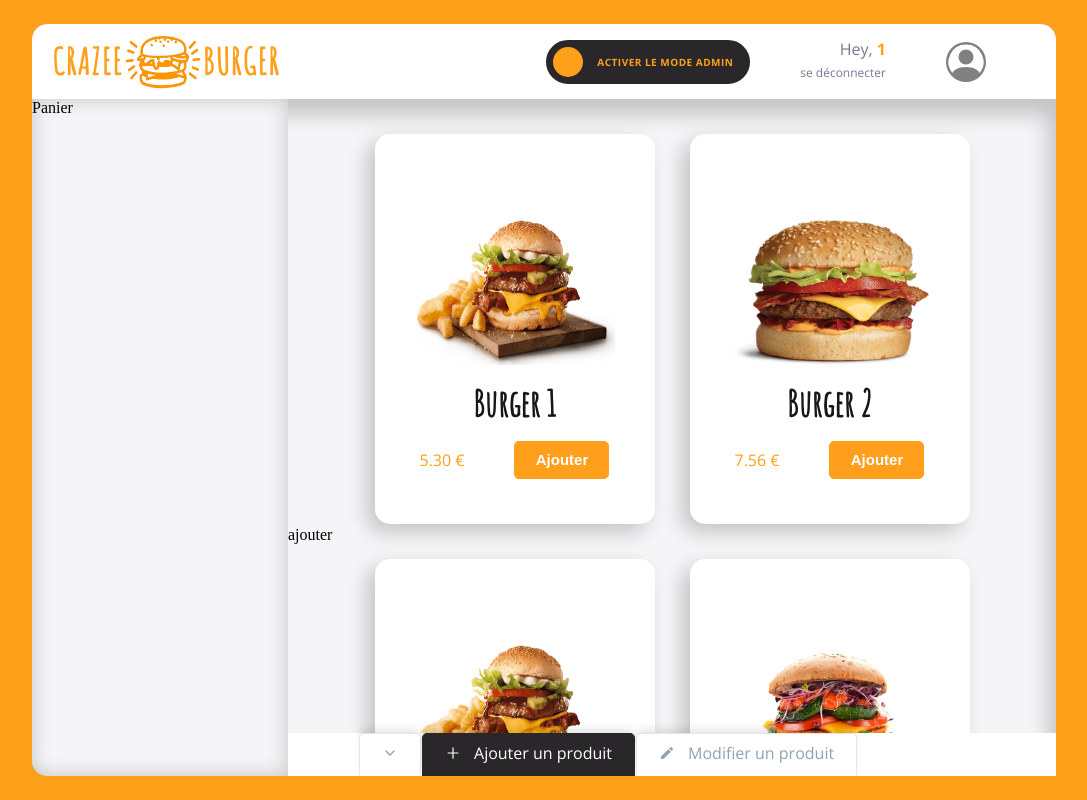
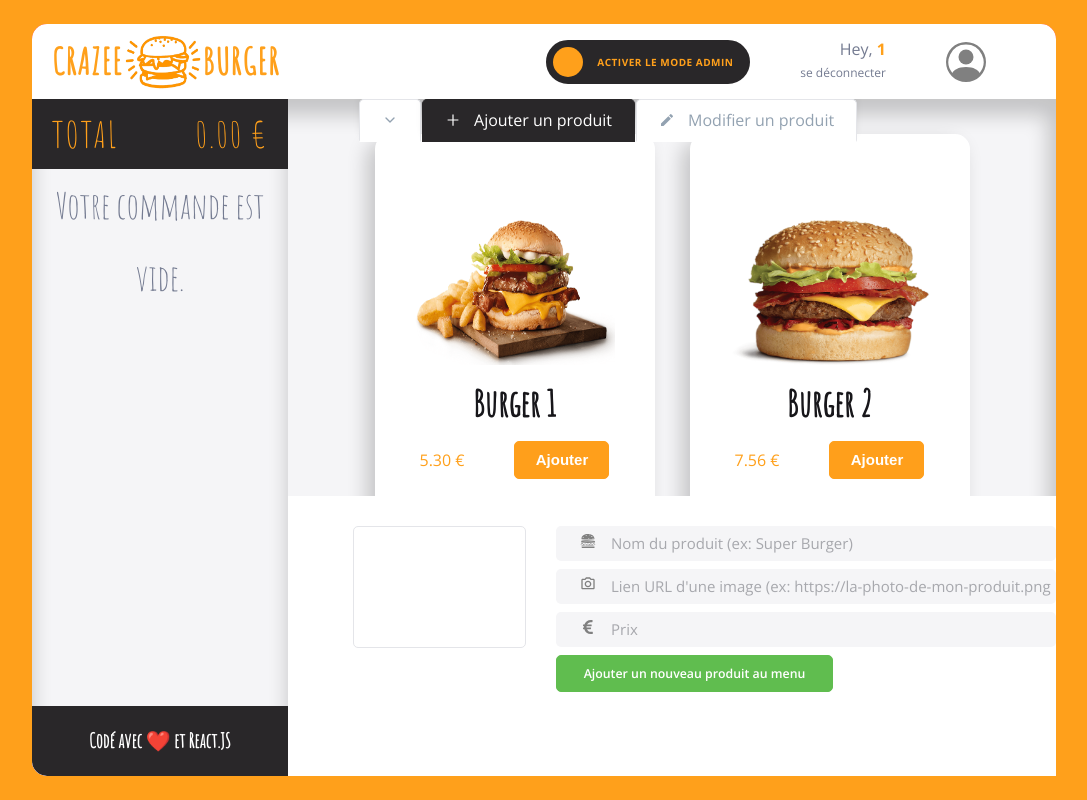
Before and after one commit to carellihoula/crazee-burger, a React (Vite) app: page /order/1 in a window 1280 px wide. Shown: the whole page, without its empty margins (96-1183 px from the left). Built offline with nearby package versions, Linux system fonts and the light colour scheme.

Commit message:
main : PAnier and PanelAdmin > html + css without Js

```diff
--- a/src/components/ButtonAdmin.jsx
+++ b/src/components/ButtonAdmin.jsx
@@ -34,6 +34,10 @@ gap: 13.022px;
 
 //line-height: normal;
 }
+button:active{
+  background-color: red;
+}
+
 `
 
 ;
--- a/src/components/Pages/admin/AdminPanel.jsx
+++ b/src/components/Pages/admin/AdminPanel.jsx
@@ -1,26 +1,116 @@
-//import React from 'react'
+import { styled } from "styled-components";
+import {GiHamburger} from 'react-icons/gi'
+import {MdOutlinePhotoCamera} from 'react-icons/md';
+import {FaEuroSign} from 'react-icons/fa';
 
-import { styled } from "styled-components";
-//import AdmnTabs from "./AdmnTabs";
 
 export default function AdminPanel() {
     return (
         <Container>
-                ajouter
+                <div className="image-part">
+                       <image src="" alt="image"/>
+                </div>
+                <div>
+                    <form>
+                                <div className="name-product">
+                                      <label><GiHamburger color="grey"/></label>
+                                      <input type="text" placeholder="Nom du produit (ex: Super Burger)" className="input"/>
+                                </div>
+                                <div className="name-product">
+                                      <label><MdOutlinePhotoCamera color="grey"/></label>
+                                      <input type="text" placeholder="Lien URL d'une image (ex: https://la-photo-de-mon-produit.png)" className="input"/>
+                                </div>
+                                <div className="name-product">
+                                      <label><FaEuroSign color="grey"/></label>
+                                      <input type="text" placeholder="Prix" className="input"/>
+                                </div>
+                                <div className="button-submit">
+                                      <button className="button-submit">
+                                            Ajouter un nouveau produit au menu
+                                      </button>
+                                </div>
+                    </form>
+                </div>
         </Container>
       )
     }
 
     const Container = styled.div`
+    display: flex;
+    flex-direction: row;
+    margin-top:31px;
+    padding-top:30px;
     overflow: hidden;
-    display: flex;
     width: 100%;
     height: 250px;
-    flex-direction: column;
     position: absolute;
-    background-color: transparent;
+    background-color: white;
     bottom: 0;
     left:0;
     right:0;
 
+    form{
+        margin-left:30px;
+
+
+    }
+    .image-part{
+        border-radius: 5px;
+        border: 1px solid #E4E5E9;
+        background-color: #fff;
+        width:215px;
+        height:120px;
+        margin-left:65px;
+    }
+    .name-product{
+        display:flex;
+        align-items: center;
+        border-radius: 5px;
+        background: #f5f5f7;
+        width:500px;
+        height:35px;
+        margin-bottom: 8px;
+        padding-left: 24px;
+        box-sizing: border-box;
+    }
+    .input{
+        border-style: none;
+        outline:none;
+        font-family: 'Open Sans';
+        font-size: 15px;
+        font-weight:500;
+        background: #f5f5f7;
+        width:440px;
+        height:35px;
+        box-sizing: border-box;
+        margin-left:15px;
+    }
+
+    .input::placeholder{
+        color: #A7A8AD;
+        font-family: 'Open Sans';
+        font-size: 15px;
+        font-style: normal;
+        font-weight: 400;
+        line-height: normal;
+    }
+
+    .button-submit{
+        color: #FFF;
+        text-align: center;
+        font-family: 'Open Sans';
+        font-size: 12.333px;
+        font-style: normal;
+        font-weight: 600;
+        line-height: normal;
+        border-radius: 5px;
+        border: 1px solid #60BD4F;
+        width:275px;
+        height:35px;
+        background: #60BD4F;
+    }
+    .button-submit:hover{
+        background: #FFF;
+        color: #60BD4F;
+    }
     `;
--- a/src/components/Pages/admin/AdmnTabs.jsx
+++ b/src/components/Pages/admin/AdmnTabs.jsx
@@ -20,8 +20,14 @@ const ContainerTabs = styled.div`
   display:flex;
   flex-direction: row;
   gap: 1px;
+  position:absolute;
+  top:0;
+  right:0;
+  left:0;
+
   margin-left:71px;
-  background: transparent;
+  background: none;
+  border-style: none;
 
 
 
--- a/src/components/Pages/order/Panier.jsx
+++ b/src/components/Pages/order/Panier.jsx
@@ -4,7 +4,21 @@ import { styled } from "styled-components";
 function Panier() {
   return (
     <Container>
-      Panier
+        <div className="top">
+            <div className="total-price">TOTAL</div>
+            <div className="total-price">0.00 €</div>
+        </div>
+
+        <div className="sub-basket">
+            <div>
+                <p className="empty-order">Votre commande est vide.</p>
+            </div>
+
+        </div>
+
+        <div className="bottom">
+             <p className="paragraph-bottom">Codé avec ❤️ et React.JS</p>
+        </div>
     </Container>
   )
 }
@@ -14,9 +28,63 @@ export default Panier
 const Container= styled.div`
 width:25%;
 overflow: hidden;
-
+position:relative;
 border-radius: 0px 0px 0px 15px;
 background: #F5F5F7;
 box-shadow: 0px 0px 20px 0px rgba(0, 0, 0, 0.20) inset;
 
+.top{
+  display: flex;
+  flex-direction: row;
+  justify-content: space-between;
+  align-items: center;
+  background:#292729;
+  height:70px;
+
+}
+.total-price{
+color: #FFA01B;
+font-family: 'Amatic SC';
+font-size: 36px;
+font-style: normal;
+font-weight: 400;
+line-height: normal;
+letter-spacing: 2px;
+margin:0 20px 0 20px;
+}
+.bottom{
+  display:flex;
+  align-items: center;
+  justify-content: center;
+  background: #292729;
+  border-radius: 0px 0px 0px 15px;
+  height: 70px;
+  bottom:0;
+  left:0;
+  right:0;
+  position: absolute;
+}
+.paragraph-bottom{
+color: #FFF;
+font-family: 'Amatic SC';
+font-size: 20px;
+font-style: normal;
+font-weight: 700;
+line-height: normal;
+}
+.empty-order{
+color: #747B91;
+text-align: center;
+font-family: 'Amatic SC';
+font-size: 36px;
+font-style: normal;
+font-weight: 400;
+line-height: 72px; /* 200% */
+}
+.sub-basket{
+max-height :  694px;
+overflow-y: scroll;
+scrollbar-width: thin;
+
+}
 `;
```
